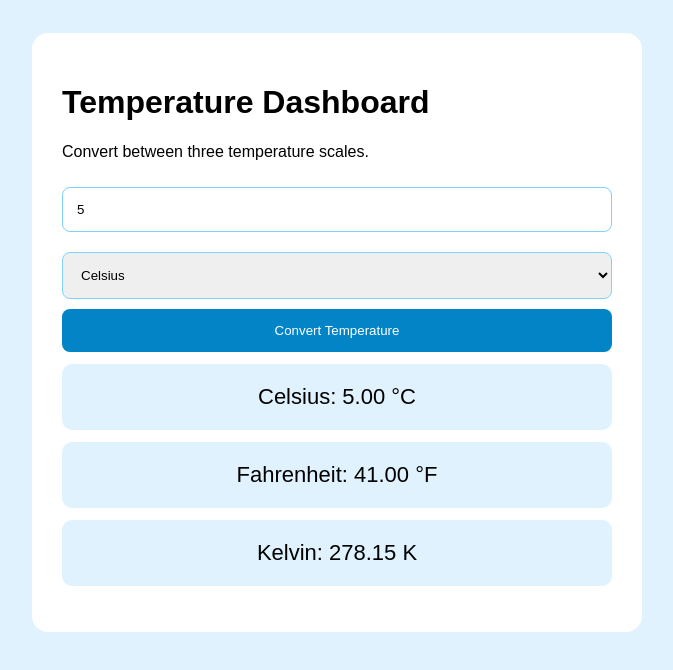
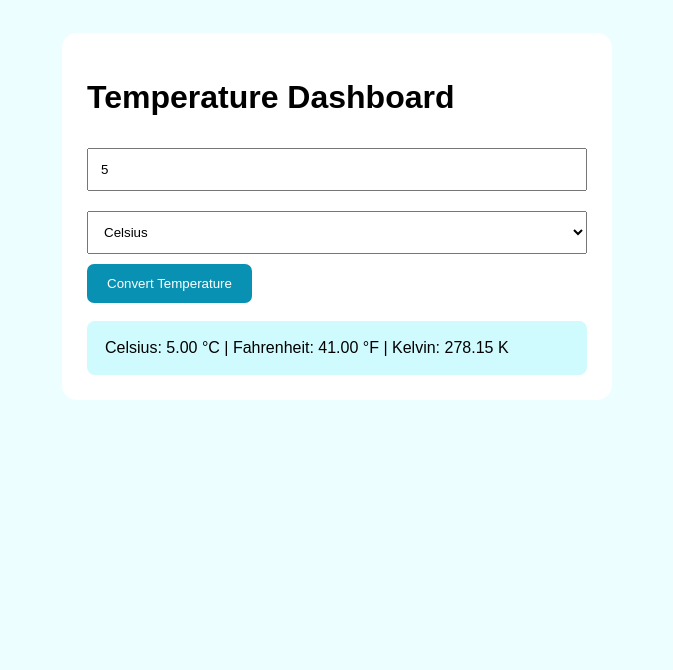
Before and after one commit to georginareidr/temperature-dashboard, a plain HTML site: page index.html in a window 1280 px wide. Both pictures are taken after typing "5" into the empty fields and a click on the button "Convert Temperature". Shown: the whole page, without its empty margins (303-976 px from the left). Drawn offline with Linux system fonts and the light colour scheme.

Commit message:
Add multi-unit temperature conversion

```diff
--- a/index.html
+++ b/index.html
@@ -2,48 +2,46 @@
 <html lang="en">
 <head>
 <meta charset="UTF-8">
-<meta name="viewport" content="width=device-width, initial-scale=1.0">
+<meta name="viewport" content="width=device-width,initial-scale=1">
 <title>Temperature Dashboard</title>
 <style>
-body{font-family:Arial;background:#e0f2fe;padding:25px}
-main{max-width:550px;margin:auto;background:white;padding:30px;border-radius:16px}
-input,select{width:100%;padding:14px;margin:10px 0;box-sizing:border-box;border:1px solid #7dd3fc;border-radius:8px}
-button{width:100%;background:#0284c7;color:white;border:0;padding:14px;border-radius:8px;cursor:pointer}
-.result{background:#e0f2fe;padding:20px;margin-top:12px;border-radius:10px;font-size:22px;text-align:center}
+body{font-family:Arial;background:#ecfeff;padding:25px}
+main{max-width:500px;margin:auto;background:white;padding:25px;border-radius:15px}
+input,select{width:100%;padding:12px;margin:10px 0;box-sizing:border-box}
+button{padding:12px 20px;background:#0891b2;color:white;border:0;border-radius:7px;cursor:pointer}
+#result{background:#cffafe;padding:18px;margin-top:18px;border-radius:8px}
 </style>
 </head>
 <body>
 <main>
 <h1>Temperature Dashboard</h1>
-<p>Convert between three temperature scales.</p>
-<input id="value" type="number" step="any" placeholder="Temperature">
+<input id="value" type="number" step="any" placeholder="Enter temperature">
 <select id="unit">
-<option value="c">Celsius</option>
-<option value="f">Fahrenheit</option>
-<option value="k">Kelvin</option>
+<option value="C">Celsius</option>
+<option value="F">Fahrenheit</option>
+<option value="K">Kelvin</option>
 </select>
 <button onclick="convert()">Convert Temperature</button>
-<div class="result" id="celsius">Celsius: --</div>
-<div class="result" id="fahrenheit">Fahrenheit: --</div>
-<div class="result" id="kelvin">Kelvin: --</div>
-<p id="message"></p>
+<div id="result">Results will appear here.</div>
 </main>
 <script>
 function convert(){
- const input=document.getElementById("value");
+ const raw=document.getElementById("value").value;
  const unit=document.getElementById("unit").value;
- const value=Number(input.value);
- let c=value;
- if(unit==="f")c=(value-32)*5/9;
- if(unit==="k")c=value-273.15;
- if(input.value===""||c<-273.15000001){
-  document.getElementById("message").textContent="Enter a valid temperature.";
+ const out=document.getElementById("result");
+ if(raw.trim()===""){out.textContent="Enter a temperature.";return;}
+ const n=Number(raw);
+ let c;
+ if(unit==="C")c=n;
+ else if(unit==="F")c=(n-32)*5/9;
+ else c=n-273.15;
+ if(c< -273.15){
+  out.textContent="Temperature cannot be below absolute zero.";
   return;
  }
- document.getElementById("message").textContent="";
- document.getElementById("celsius").textContent="Celsius: "+c.toFixed(2)+" °C";
- document.getElementById("fahrenheit").textContent="Fahrenheit: "+(c*9/5+32).toFixed(2)+" °F";
- document.getElementById("kelvin").textContent="Kelvin: "+Math.max(0,c+273.15).toFixed(2)+" K";
+ const f=c*9/5+32;
+ const k=c+273.15;
+ out.textContent=`Celsius: ${c.toFixed(2)} °C | Fahrenheit: ${f.toFixed(2)} °F | Kelvin: ${k.toFixed(2)} K`;
 }
 </script>
 </body>
```
